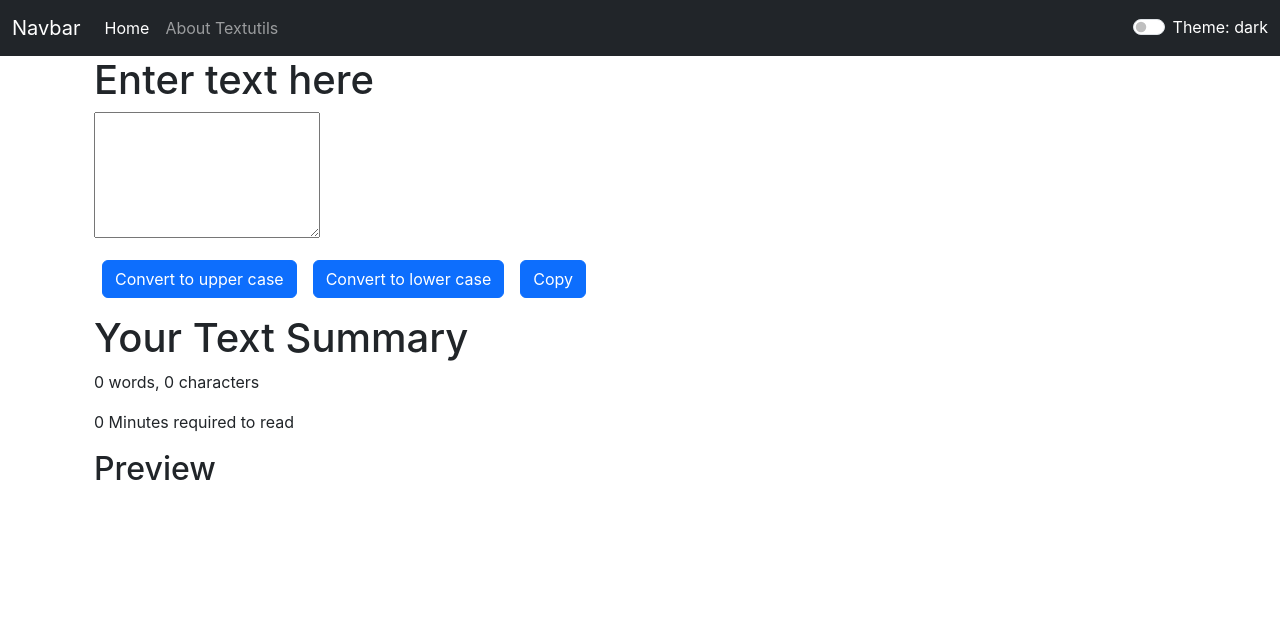
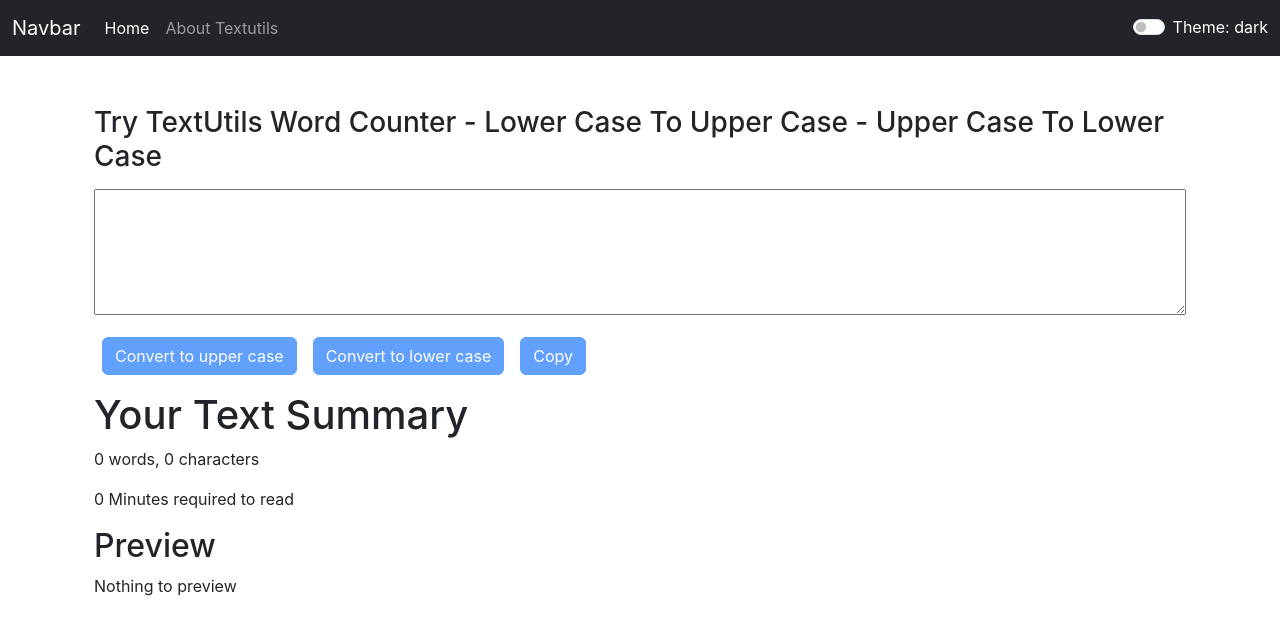
Before and after one commit to Princekumar-Mehta/textutils, a React (Create React App) app: page / in a window 1280 px wide. Shown: the top 634 px of the page. Built offline with nearby package versions, Linux system fonts and the light colour scheme.

Commit message:
code optimization, and few chnages

```diff
--- a/public/index.html
+++ b/public/index.html
@@ -7,7 +7,7 @@
     <meta name="theme-color" content="#000000" />
     <meta
       name="description"
-      content="TextUtils is a utility which can be used to manipulate your text in the way you want."
+      content="TextUtils is a utility which can be used to manipulate your text in the way you want. give here full description so that google search me easily aa ske."
     />
 
     <!--
@@ -25,7 +25,7 @@
       work correctly both with client-side routing and a non-root public URL.
       Learn how to configure a non-root public URL by running `npm run build`.
     -->
-    <title>TextUtils Home</title>
+    <title>TextUtils Word Counter - Lower Case To Upper Case - Upper Case To Lower Case</title>
     <link href="https://cdn.jsdelivr.net/npm/bootstrap@5.3.0-alpha1/dist/css/bootstrap.min.css" rel="stylesheet" integrity="sha384-GLhlTQ8iRABdZLl6O3oVMWSktQOp6b7In1Zl3/Jr59b6EGGoI1aFkw7cmDA6j6gD" crossorigin="anonymous">
 
   </head>
--- a/src/App.js
+++ b/src/App.js
@@ -25,7 +25,7 @@
   const toggle = function () {
     if (theme === "dark") {
       setTheme("light");
-      document.title = "TextUtils Light Mode";
+     // document.title = "TextUtils Light Mode";
       // setInterval(() => {
       //   document.title = "TextUtils is Amazing";
       // }, 1000);
@@ -35,7 +35,7 @@
       showAlert("Light Theme Enabled", "success");
     } else {
       setTheme("dark");
-      document.title = "TextUtils Dark Mode";
+     // document.title = "TextUtils Dark Mode";
       showAlert("Dark Theme Enabled", "success");
     }
   };
@@ -53,7 +53,7 @@
           <div className="container mb-8">
             <Routes>
               <Route exact path="/about" element={<About theme={theme} toggle={toggle} />}/>
-              <Route exact path="/" element = {<Form showAlert={showAlert} heading="Enter text here" />}/>
+              <Route exact path="/" element = {<Form showAlert={showAlert} heading="Try TextUtils Word Counter - Lower Case To Upper Case - Upper Case To Lower Case" />}/>
             </Routes>
           </div>
         </div>
--- a/src/components/Alert.js
+++ b/src/components/Alert.js
@@ -6,9 +6,12 @@
         return lower.charAt(0).toUpperCase() + lower.slice(1);
     }
   return (
-    props.alert && <div className={`alert alert-${props.alert.type} alert-dismissible fade show`} role="alert">
+    <div style={{height:'50px'}}>
+    { props.alert && <div className={`alert alert-${props.alert.type} alert-dismissible fade show`} role="alert">
       {capitalize(props.alert.msg)}
+    </div>}
     </div>
+
   );
 }
 
--- a/src/components/Form.js
+++ b/src/components/Form.js
@@ -1,6 +1,7 @@
 import React, { useState } from "react";
 import PropTypes from "prop-types";
 export default function Form(props) {
+
   const handleOnChange = (event) => {
     console.log("on change");
     setText(event.target.value);
@@ -24,23 +25,24 @@
   return (
     <>
       <div className="container">
-        <h1>{props.heading}</h1>
-        <div className="mb-3">
+        <h3 className = "mb-3">{props.heading}</h3>
+        <div className="my-3">
           <textarea
             className="htmlForm-control"
             rows="5"
+            style={{width:"100%"}}
             id="myBox"
             onChange={handleOnChange}
             value={text}
           />
         </div>
-        <button className="btn btn-primary mx-2" onClick={handleUpClick}>
+        <button disabled={text.length===0} className="btn btn-primary mx-2" onClick={handleUpClick}>
           Convert to upper case
         </button>
-        <button className="btn btn-primary mx-2" onClick={handleLowerClick}>
+        <button disabled={text.length===0} className="btn btn-primary mx-2" onClick={handleLowerClick}>
           Convert to lower case
         </button>
-        <button className="btn btn-primary mx-2" onClick={handleCopy}>
+        <button disabled={text.length===0} className="btn btn-primary mx-2" onClick={handleCopy}>
           Copy
         </button>
       </div>
@@ -51,7 +53,7 @@
         </p>
         <p>{0.08 * text.split(" ").filter((element)=>{return element.length!==0;}).length} Minutes required to read</p>
         <h2>Preview</h2>
-        <p>{text}</p>
+        <p>{text.length>0?text:"Nothing to preview"}</p>
       </div>
     </>
   );
```
